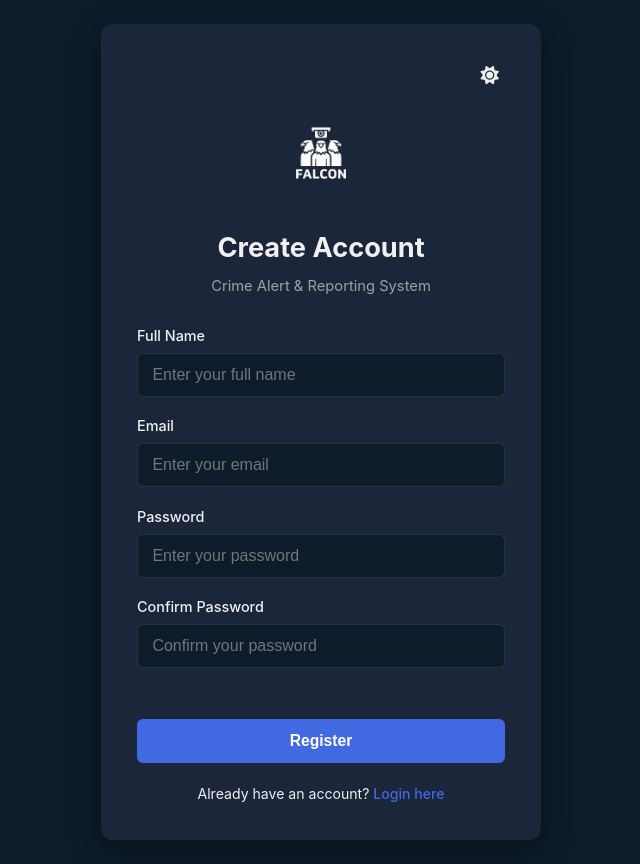
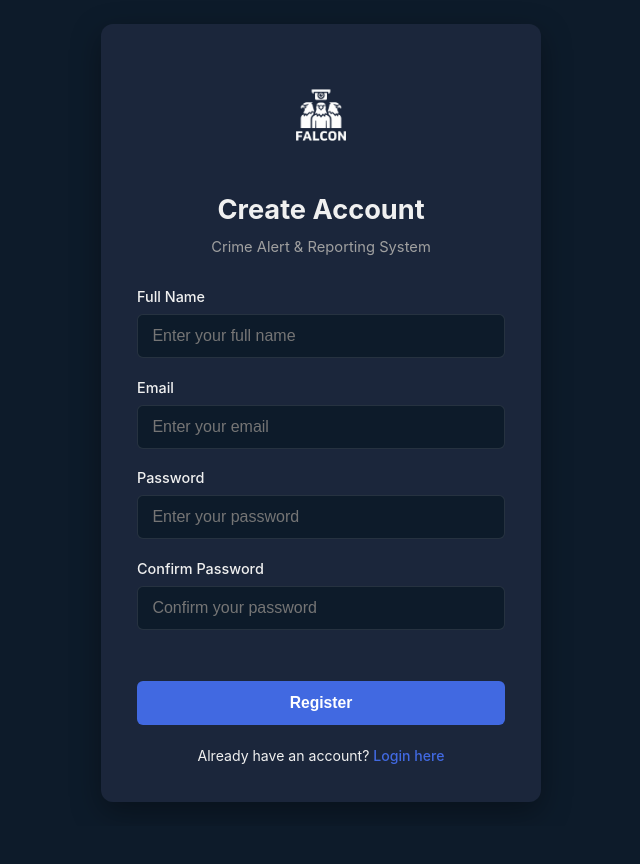
Before and after one commit to Astik97/FALCON, a Flask app: page /register in a window 1280 px wide. Shown: the whole page, without its empty margins (319-959 px from the left). After the commit the page ends 802 px from the top, so only its background shows below. Run offline with Flask 3, Linux system fonts and the light colour scheme; parts of the project's set-up code (start-up, migrations or seed data) failed here and were passed over.

Commit message:
fixing the toggle button

```diff
--- a/static/detection/alerts.css
+++ b/static/detection/alerts.css
@@ -16,7 +16,7 @@
   --card-shadow: rgba(0, 0, 0, 0.35);
 }
 
-body.light-theme {
+:root.light-theme, html.light-theme, body.light-theme {
   --bg-darkest: #f4f6f9;
   --bg-card: #ffffff;
   --bg-medium: #e2e8f0;
--- a/static/detection/dashboard.css
+++ b/static/detection/dashboard.css
@@ -14,7 +14,7 @@
     --card-shadow: rgba(0, 0, 0, 0.3);
 }
 
-body.light-theme {
+:root.light-theme, html.light-theme, body.light-theme {
     --bg-darkest: #f4f6f9;      /* Light grayish-blue background */
     --bg-dark: #ffffff;         /* Pure white for cards and sidebars */
     --bg-medium: #e2e8f0;       /* Light gray for active/hover states */
--- a/static/detection/detected_weapons.css
+++ b/static/detection/detected_weapons.css
@@ -14,7 +14,7 @@
     --card-shadow: rgba(0, 0, 0, 0.35);
 }
 
-body.light-theme {
+:root.light-theme, html.light-theme, body.light-theme {
     --bg-darkest: #f4f6f9;
     --bg-dark: #ffffff;
     --bg-medium: #e2e8f0;
--- a/static/detection/style.css
+++ b/static/detection/style.css
@@ -13,7 +13,7 @@
     --card-shadow: rgba(0, 0, 0, 0.35);
 }
 
-body.light-theme {
+:root.light-theme, html.light-theme, body.light-theme {
     --bg-darkest: #f4f6f9;
     --bg-dark: #ffffff;
     --bg-medium: #e2e8f0;
@@ -133,7 +133,7 @@ h1 {
     outline: none;
 }
 
-body.light-theme .input-group input {
+.light-theme .input-group input {
     border-color: #cbd5e1;
 }
 
--- a/static/js/theme.js
+++ b/static/js/theme.js
@@ -1,46 +1,61 @@
-document.addEventListener("DOMContentLoaded", () => {
-    // 1. Find the button and icon on whatever page we are currently on
+// static/js/theme.js
+(function () {
+    // 1. Function to apply theme to documentElement and body
+    function applyTheme(theme) {
+        const isLight = (theme === "light");
+
+        if (isLight) {
+            document.documentElement.classList.add("light-theme");
+            if (document.body) {
+                document.body.classList.add("light-theme");
+            }
+        } else {
+            document.documentElement.classList.remove("light-theme");
+            if (document.body) {
+                document.body.classList.remove("light-theme");
+            }
+        }
+
+        // Update toggle button icon if this page has one (e.g. Dashboard)
         const themeToggleBtn = document.getElementById("theme-toggle");
-    const themeIcon = themeToggleBtn ? themeToggleBtn.querySelector("i") : null;
-    const body = document.body;
-
-    // 2. This function actually does the work of changing the colors and the icon
-    function applyTheme(theme) {
-        if (theme === "light") {
-            body.classList.add("light-theme");
+        if (themeToggleBtn) {
+            const themeIcon = themeToggleBtn.querySelector("i");
             if (themeIcon) {
+                if (isLight) {
                     themeIcon.classList.remove("fa-sun");
                     themeIcon.classList.add("fa-moon");
-            }
                 } else {
-            body.classList.remove("light-theme");
-            if (themeIcon) {
                     themeIcon.classList.remove("fa-moon");
                     themeIcon.classList.add("fa-sun");
                 }
             }
         }
+    }
 
-    // 3. When the page first loads, check browser memory for the saved theme
+    // 2. Immediate execution: applies theme right away to prevent any flash of dark theme
+    const savedTheme = localStorage.getItem("theme") || "dark";
+    applyTheme(savedTheme);
+
+    // 3. When DOM is ready, sync body and attach toggle button handler if present
+    document.addEventListener("DOMContentLoaded", function () {
         const currentTheme = localStorage.getItem("theme") || "dark";
         applyTheme(currentTheme);
 
-    // 4. If the page has a toggle button, listen for clicks
+        const themeToggleBtn = document.getElementById("theme-toggle");
         if (themeToggleBtn) {
-        themeToggleBtn.addEventListener("click", () => {
-            // Figure out what the *new* theme should be
-            const newTheme = body.classList.contains("light-theme") ? "dark" : "light";
-
-            // Save it to memory and apply it
-            localStorage.setItem("theme", newTheme);
-            applyTheme(newTheme);
+            themeToggleBtn.addEventListener("click", function () {
+                const current = localStorage.getItem("theme") || "dark";
+                const nextTheme = (current === "light") ? "dark" : "light";
+                localStorage.setItem("theme", nextTheme);
+                applyTheme(nextTheme);
             });
         }
+    });
 
-    // 5. MAGIC TRICK: Keep multiple browser tabs perfectly synced instantly
-    window.addEventListener('storage', (event) => {
-        if (event.key === 'theme') {
-            applyTheme(event.newValue);
+    // 4. Real-time multi-tab/window synchronization
+    window.addEventListener("storage", function (event) {
+        if (event.key === "theme") {
+            applyTheme(event.newValue || "dark");
         }
     });
-});
+})();
--- a/templates/detection/alerts.html
+++ b/templates/detection/alerts.html
@@ -6,6 +6,7 @@
   <meta name="viewport" content="width=device-width, initial-scale=1.0">
   <link rel="stylesheet" href="https://cdnjs.cloudflare.com/ajax/libs/font-awesome/6.4.0/css/all.min.css">
   <link rel="stylesheet" href="{{url_for('static', filename='detection/alerts.css')}}">
+  <script src="{{ url_for('static', filename='js/theme.js') }}"></script>
 </head>
 <body>
   <div class="card">
@@ -14,9 +15,6 @@
         <a href="{{ url_for('dashboard') }}" class="back-btn" title="Back to Dashboard"><i class="fas fa-arrow-left"></i> Dashboard</a>
         <h1>Crime Alerts History</h1>
       </div>
-      <button id="theme-toggle" class="theme-toggle-btn" title="Toggle Theme" aria-label="Toggle Theme">
-        <i class="fas fa-sun"></i>
-      </button>
     </div>
 
     <div class="table-responsive" id="historyContainer">
@@ -35,7 +33,6 @@
     </div>
   </div>
 
-  <script src="{{ url_for('static', filename='js/theme.js') }}"></script>
   <script src="{{ url_for('static', filename='js/alerts.js') }}"></script>
 </body>
 </html>
--- a/templates/detection/dashboard.html
+++ b/templates/detection/dashboard.html
@@ -6,6 +6,7 @@
   <title>Crime Alert & Reporting Dashboard</title>
   <link rel="stylesheet" href="{{ url_for('static', filename='detection/dashboard.css') }}">
   <link rel="stylesheet" href="https://cdnjs.cloudflare.com/ajax/libs/font-awesome/6.4.0/css/all.min.css">
+  <script src="{{ url_for('static', filename='js/theme.js') }}"></script>
 </head>
 <body>
     <!-- Top Header -->
@@ -174,6 +175,5 @@
     <div id="overlay"></div>
     <script src="{{ url_for('static', filename='js/dashboard.js') }}"></script>
     <script src="{{ url_for('static', filename='js/sidebar.js') }}"></script>
-    <script src="{{url_for('static', filename='js/theme.js')}}"></script>
 </body>
 </html>
--- a/templates/detection/detected_weapons.html
+++ b/templates/detection/detected_weapons.html
@@ -6,15 +6,13 @@
   <meta name="viewport" content="width=device-width, initial-scale=1.0">
   <link rel="stylesheet" href="{{ url_for('static', filename='detection/detected_weapons.css') }}">
   <link rel="stylesheet" href="https://cdnjs.cloudflare.com/ajax/libs/font-awesome/6.4.0/css/all.min.css">
+  <script src="{{ url_for('static', filename='js/theme.js') }}"></script>
 </head>
 <body>
   <header class="top-nav">
     <div class="nav-content">
       <a href="{{ url_for('dashboard') }}" class="back-btn"><i class="fas fa-arrow-left"></i> Dashboard</a>
       <h1>Weapon Detection Report</h1>
-      <button id="theme-toggle" class="theme-toggle-btn" title="Toggle Theme" aria-label="Toggle Theme">
-        <i class="fas fa-sun"></i>
-      </button>
     </div>
   </header>
 
@@ -25,6 +23,5 @@
   </main>
 
   <script src="{{ url_for('static', filename='js/detected_weapons.js') }}"></script>
-  <script src="{{ url_for('static', filename='js/theme.js') }}"></script>
 </body>
 </html>
--- a/templates/detection/register.html
+++ b/templates/detection/register.html
@@ -6,15 +6,10 @@
     <title>Register - Crime Alert System</title>
     <link rel="stylesheet" href="{{ url_for('static', filename='detection/style.css') }}">
     <link rel="stylesheet" href="https://cdnjs.cloudflare.com/ajax/libs/font-awesome/6.4.0/css/all.min.css">
+    <script src="{{ url_for('static', filename='js/theme.js') }}"></script>
 </head>
 <body>
     <div class="auth-container">
-        <div class="auth-top-bar">
-            <button id="theme-toggle" class="theme-toggle-btn" title="Toggle Theme" aria-label="Toggle Theme">
-                <i class="fas fa-sun"></i>
-            </button>
-        </div>
-
         <div class="auth-logo">
             <img src="{{ url_for('static', filename='images/logo.png') }}" alt="Falcon Security Logo">
         </div>
@@ -60,7 +55,5 @@
             </p>
         </form>
     </div>
-
-    <script src="{{ url_for('static', filename='js/theme.js') }}"></script>
 </body>
 </html>
```
Also changed, not shown: templates/detection/login.html (+1 -8 lines). Lines whose indentation alone changed are shown as unchanged.
